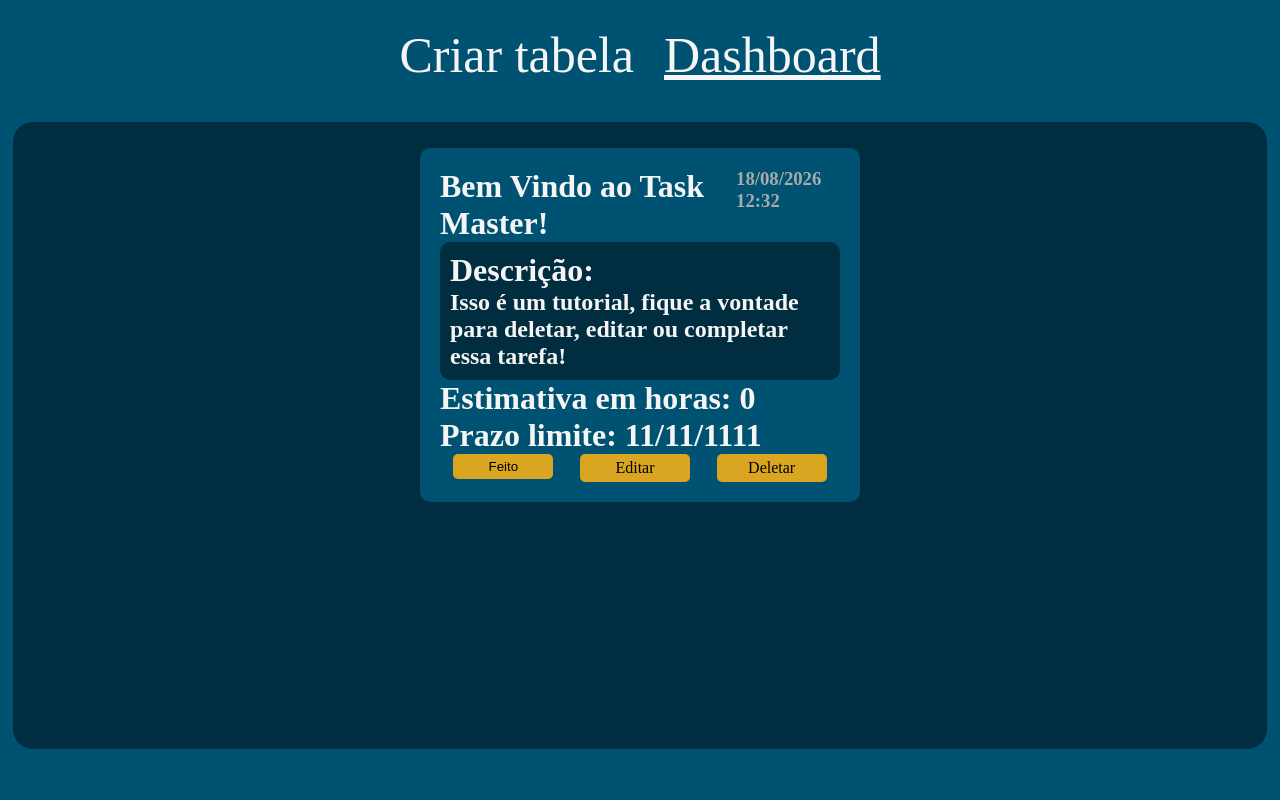
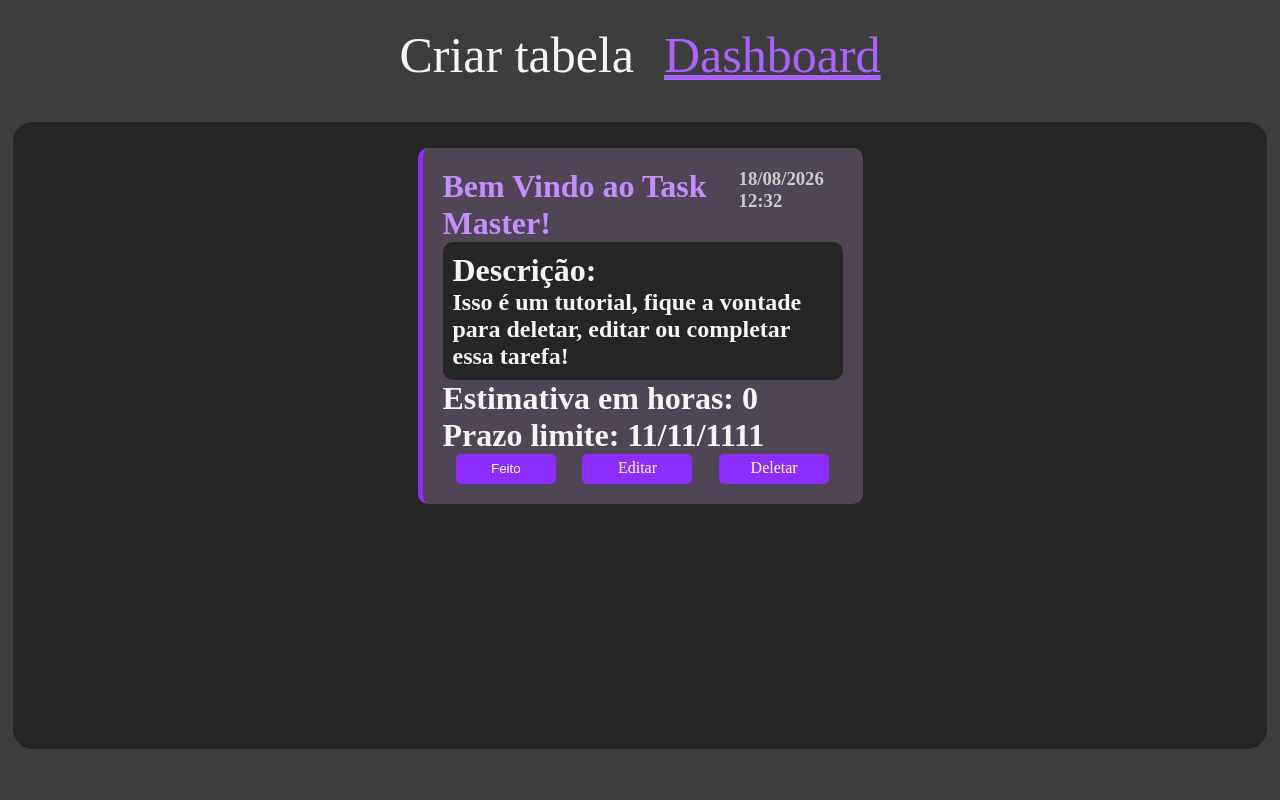
Before and after one commit to vinicius-J-Santos/taskMaster, a PHP site: page / in a window 1280 px wide. Run offline with PHP 8.4, Linux system fonts and the light colour scheme; data comes from the database, SQL or seed files in the repository.

Commit message:
style: troca da paleta de cores feita

```diff
--- a/acoes/delete.php
+++ b/acoes/delete.php
@@ -15,7 +15,7 @@ $sql = "delete from tarefas where id = $id";
 
 $conn->query($sql);
 
-$_SESSION["alerta"] = "Tabela deletada com sucesso!";
+$_SESSION["alerta"] = "Tarefa deletada com sucesso!";
 header("Location: ../index.php");
 exit;
 ?>
--- a/acoes/editar.php
+++ b/acoes/editar.php
@@ -18,7 +18,7 @@ $sql = "update tarefas set titulo = '$titulo', descricao = '$descricao', horas_e
 //die( $sql);
 $conn->query($sql);
 
-$_SESSION["alerta"] = "Tabela $titulo editada com sucesso!";
+$_SESSION["alerta"] = "Tarefa $titulo editada com sucesso!";
 header("Location: ../index.php");
 exit;
 ?>
--- a/acoes/salva.php
+++ b/acoes/salva.php
@@ -12,7 +12,7 @@ $sql = "insert into tarefas(titulo,descricao,horas_estimada,data_limite) values
 
 $conn->query($sql);
 
-$_SESSION["alerta"] = "Tabela $titulo criada com sucesso!";
+$_SESSION["alerta"] = "Tarefa $titulo criada com sucesso!";
 header("location: ../index.php");
 exit()
 
--- a/bd.php
+++ b/bd.php
@@ -4,7 +4,7 @@ $host = "localhost";
 $user = "root";
 $pass = "";
 $dbname = "taskmaster";
-$port = 3308;
+$port = 3306;
 
 $conn = new mysqli($host, $user, $pass, $dbname, $port);
 
--- a/css/style.css
+++ b/css/style.css
@@ -4,7 +4,7 @@
 }
 body {
     min-height: 100vh;
-    background-color: #005272;
+    background-color: #3d3d3d;
 }
 header {
     height: 8%;
@@ -20,6 +20,7 @@ header a {
     text-decoration: none;
 }
 header .ativo {
+    color: #aa61fd;
     text-decoration: underline;
 }
 
@@ -28,7 +29,7 @@ main {
     margin: 1%;
     padding: 2%;
 
-    background-color: #002d3f;
+    background-color: #252525;
     border-radius: 20px;
 
     display: flex;
@@ -41,9 +42,13 @@ main {
 }
 
 main .container {
-    background-color: #005272;
+    background-color: #504555;
+    border-left: 5px solid #8d2dfc;
     border-radius: 10px;
     padding: 20px;
+}
+main .container h1 {
+    color: #c38fff;
 }
 main .container form {
     display: flex;
@@ -56,6 +61,8 @@ main .container label {
     font-size: 30px;
 }
 main .container input, main .container textarea, main .container a{
+    background-color: #252525;
+    color: #fff;
     padding: 5px;
     margin: 10px;
     border: 0;
@@ -73,7 +80,7 @@ main .container input:focus, main .container textarea:focus {
     outline: none;
 }
 main .container .botao {
-    background-color: goldenrod;
+    background-color: #8d2dfc;
     width: 45%;
 }
 main .container .botoes{
@@ -83,12 +90,13 @@ main .container .botoes{
 }
 main .container .botao{
     text-align: center;
-    color: black;
+    color: #fff;
     text-decoration: none;
 }
 
 main .card {
-    background-color: #005272;
+    background-color: #504555;
+    border-left: 5px solid #8d2dfc;
     border-radius: 10px;
     padding: 20px;
     width: 400px;
@@ -98,15 +106,16 @@ main .card {
     justify-content: space-between;
 }
 main .card .titulo {
+    color: #c38fff;
     display: flex;
     justify-content: space-between;
     flex-direction: row;
 }
 main .card .titulo h3 {
-    color: rgb(170, 170, 170);
+    color: #cccccc;
 }
 main .card .desc {
-    background-color: #002d3f;
+    background-color: #252525;
     padding: 10px;
     border-radius: 10px;
 }
@@ -116,10 +125,10 @@ main .card .opcoes {
     text-align: center;
 }
 main .card .opcoes a, main .card .opcoes form input {
-    background-color: goldenrod;
+    background-color: #8d2dfc;
     border-radius: 5px;
     border: 0;
-    color: black;
+    color: #fff;
     text-decoration: none;
     padding: 5px;
     width: 100px;
@@ -127,10 +136,13 @@ main .card .opcoes a, main .card .opcoes form input {
 
     cursor: pointer;
 }
+main .card .opcoes form input{
+    height: 30px;
+}
 
 
 main .popup {
-    background-color: #005272;
+    background-color: #504555;
     padding: 20px;
     border-radius: 10px;
     display: flex;
@@ -142,12 +154,12 @@ main .popup div {
     justify-content: space-around;
 }
 main .popup div button, main .popup div a {
-    background-color: goldenrod;
+    background-color: #8d2dfc;
     border-radius: 5px;
     border: 0;
     outline: none;
     text-decoration: none;
-    color: black;
+    color: #fff;
     padding: 5px;
     width: 100px;
     cursor: pointer;
--- a/paginas/confirmacaoDelete.php
+++ b/paginas/confirmacaoDelete.php
@@ -17,7 +17,9 @@
     <div>
         <h1>
             Você deseja mesmo deletar a tarefa
-            "<?= htmlspecialchars($tarefa["titulo"]); ?>"?
+            <span style="color: #c38fff;">
+            "<?= htmlspecialchars($tarefa["titulo"]); ?>"
+            </span>?
         </h1>
     </div>
     <div>
```
Also changed, not shown: README.md.
